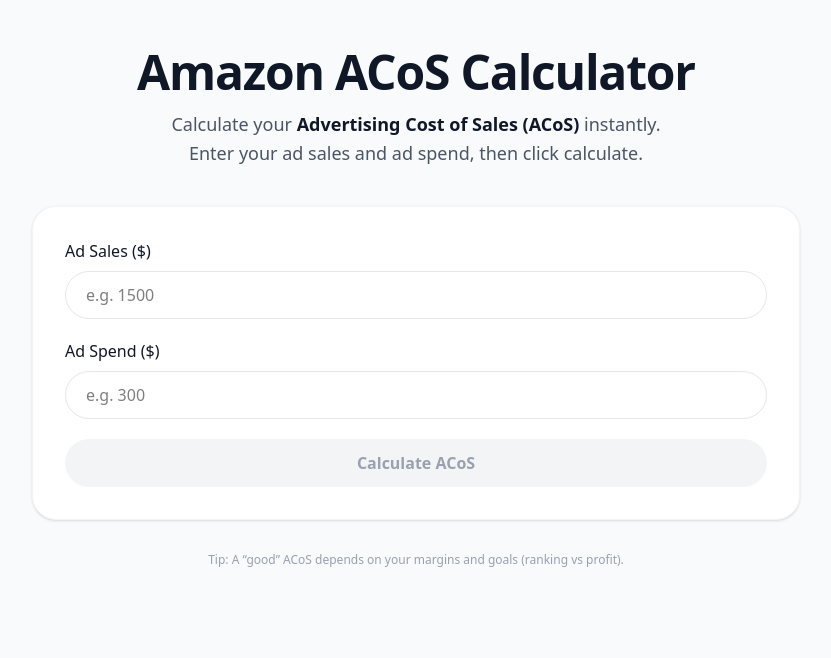
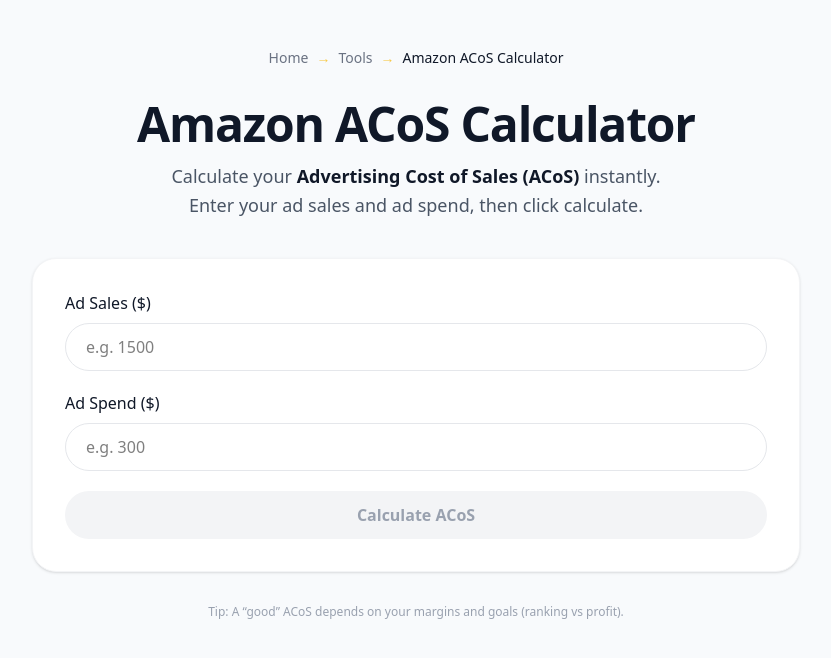
Before and after one commit to alextheolifant/amazon-acos-calculator, a Next.js app: page / in a window 1280 px wide. Shown: the top 658 px of the page, without its empty margins (224-1055 px from the left). Built offline with nearby package versions, Linux system fonts and the light colour scheme.

Commit message:
Update ACoS calculator (Enter submit + styling fixes)

```diff
--- a/pages/index.tsx
+++ b/pages/index.tsx
@@ -2,6 +2,7 @@
 import React, { useMemo, useState } from "react";
 
 function parseMoney(v: string) {
+  // Accept: 1234 | 1,234.56 | $1,234.56
   const cleaned = (v || "").replace(/[^0-9.]/g, "");
   const n = Number(cleaned);
   return Number.isFinite(n) ? n : NaN;
@@ -27,6 +28,22 @@
 
   const acos = canCalculate ? (adSpendNum / adSalesNum) * 100 : NaN;
 
+  function onCalculate() {
+    setShowResult(true);
+  }
+
+  function onClear() {
+    setAdSales("");
+    setAdSpend("");
+    setShowResult(false);
+  }
+
+  function onSubmit(e: React.FormEvent<HTMLFormElement>) {
+    e.preventDefault();
+    if (!canCalculate) return;
+    onCalculate();
+  }
+
   return (
     <>
       <Head>
@@ -39,11 +56,21 @@
 
       <div className="min-h-screen bg-[#f8fafc]">
         <div className="mx-auto max-w-5xl px-4 pt-12 pb-16">
+          {/* Optional breadcrumbs */}
+          <div className="mb-8 flex justify-center text-sm text-gray-500">
+            <span className="hover:text-gray-700 cursor-pointer">Home</span>
+            <span className="mx-2 text-[#F7C948]">→</span>
+            <span className="hover:text-gray-700 cursor-pointer">Tools</span>
+            <span className="mx-2 text-[#F7C948]">→</span>
+            <span className="font-medium text-gray-900">Amazon ACoS Calculator</span>
+          </div>
+
           <div className="text-center">
             <h1 className="text-5xl font-bold tracking-tight text-gray-900">
               Amazon ACoS Calculator
             </h1>
 
+            {/* Less height between both lines */}
             <div className="mt-4 text-lg text-gray-600 leading-snug">
               <div>
                 Calculate your{" "}
@@ -60,7 +87,8 @@
 
           <div className="mt-10 flex justify-center">
             <div className="w-full max-w-3xl rounded-3xl bg-white p-8 shadow-sm border border-gray-100">
-              <div className="space-y-5">
+              {/* Form enables Enter key submit */}
+              <form onSubmit={onSubmit} className="space-y-5">
                 <div>
                   <div className="mb-2 font-medium text-gray-900">Ad Sales ($)</div>
                   <input
@@ -90,8 +118,7 @@
                 </div>
 
                 <button
-                  type="button"
-                  onClick={() => setShowResult(true)}
+                  type="submit"
                   disabled={!canCalculate}
                   className={[
                     "w-full h-12 rounded-full font-semibold transition",
@@ -103,35 +130,28 @@
                   Calculate ACoS
                 </button>
 
+                {/* Result only after submit/click */}
                 {showResult ? (
                   <div className="mt-6 rounded-2xl border border-gray-100 bg-[#fbf6e7] p-6 text-center">
-                    <div className="text-sm font-semibold text-gray-700">
-                      Your ACoS is
-                    </div>
+                    <div className="text-sm font-semibold text-gray-700">Your ACoS is</div>
                     <div className="mt-2 text-5xl font-bold text-gray-900">
                       {formatPct(acos)}
                     </div>
                     <div className="mt-2 text-sm text-gray-700">
                       Formula:{" "}
-                      <span className="font-semibold">
-                        (Ad Spend ÷ Ad Sales) × 100
-                      </span>
+                      <span className="font-semibold">(Ad Spend ÷ Ad Sales) × 100</span>
                     </div>
 
                     <button
                       type="button"
-                      onClick={() => {
-                        setAdSales("");
-                        setAdSpend("");
-                        setShowResult(false);
-                      }}
+                      onClick={onClear}
                       className="mt-4 text-sm font-semibold text-gray-700 hover:text-gray-900"
                     >
                       Clear
                     </button>
                   </div>
                 ) : null}
-              </div>
+              </form>
             </div>
           </div>
 
```
